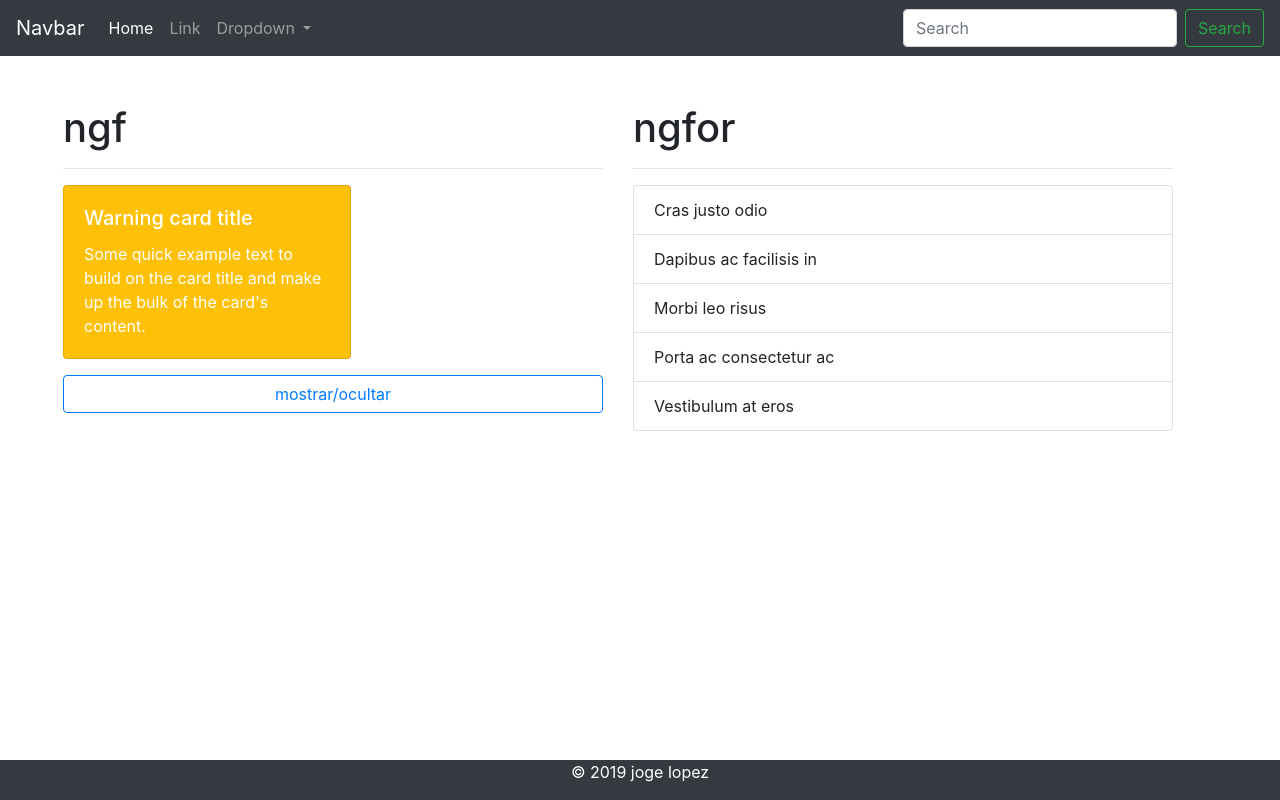
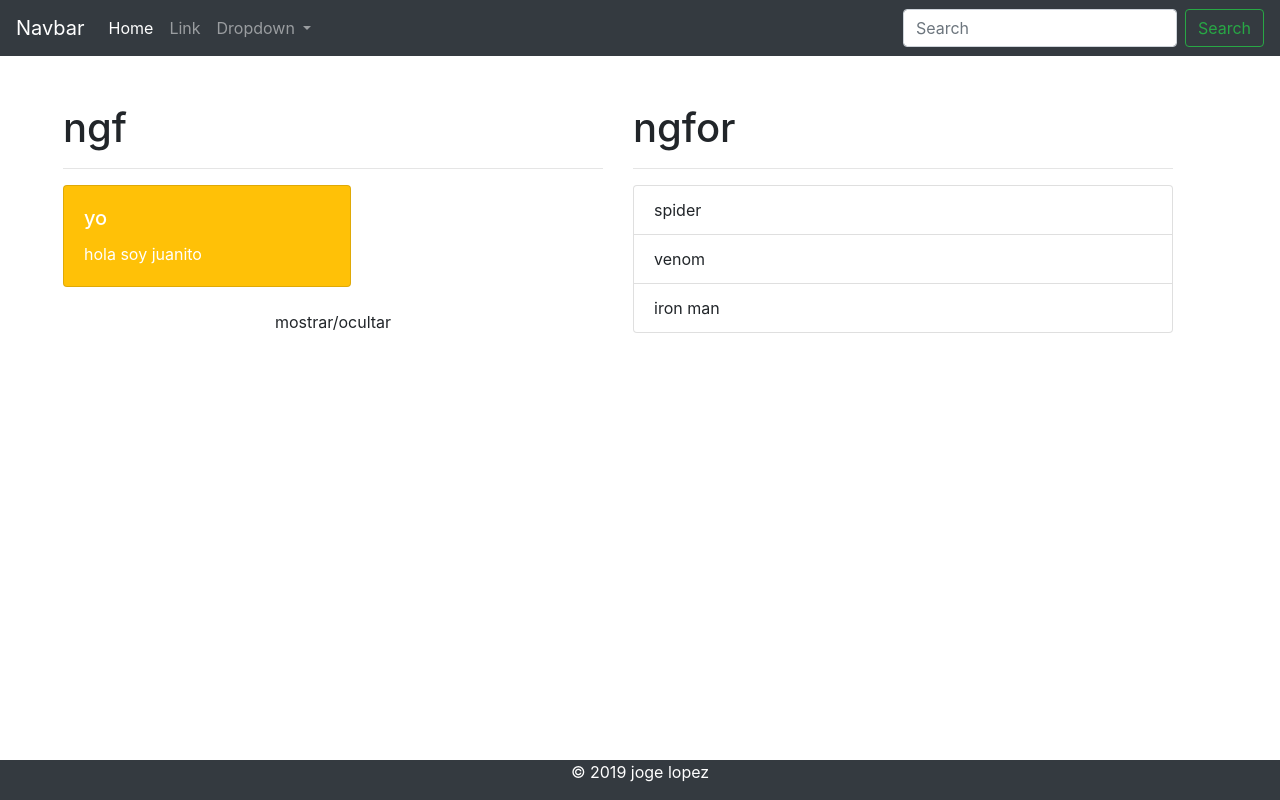
Before and after one commit to jorge238/angular, an Angular app in the folder Aplicacion1-hola mundo/HolaMundo/: page / in a window 1280 px wide. Built offline with nearby package versions, Linux system fonts and the light colour scheme.

Commit message:
actualizacion 5 cierre del programa ngif y ng for
introduciomos ng y ng for para darle funcionalidad a nustra pagina el cual ngid se utiliza para aparecer y desaparecer nuestro div y el ng for se utiliza para agregar un arreglo

```diff
--- a/Aplicacion1-hola mundo/HolaMundo/src/app/components/body/body.component.html
+++ b/Aplicacion1-hola mundo/HolaMundo/src/app/components/body/body.component.html
@@ -13,13 +13,13 @@
         <div class="col">
             <h1>ngf</h1>
             <hr>
-            <div class="card text-white bg-warning mb-3" style="max-width: 18rem;">
+            <div *ngIf="ver" class="card text-white bg-warning mb-3" style="max-width: 18rem;">
                 <div class="card-body">
-                    <h5 class="card-title">Warning card title</h5>
-                    <p class="card-text">Some quick example text to build on the card title and make up the bulk of the card's content.</p>
+                    <h5 class="card-title">{{titulo.autor}} </h5>
+                    <p class="card-text">{{titulo.mensaje}} </p>
                 </div>
             </div>
-            <button class="btn btn-outline-primary btn-block">
+            <button (click)="ver=!ver" class="btn btn-outlineprimary btn-block">
                   mostrar/ocultar
               </button>
         </div>
@@ -27,11 +27,8 @@
             <h1>ngfor</h1>
             <hr>
             <ul class="list-group">
-                <li class="list-group-item">Cras justo odio</li>
-                <li class="list-group-item">Dapibus ac facilisis in</li>
-                <li class="list-group-item">Morbi leo risus</li>
-                <li class="list-group-item">Porta ac consectetur ac</li>
-                <li class="list-group-item">Vestibulum at eros</li>
+                <li *ngFor="let personaje of personajes" class="list-group-item"> {{personaje}}</li>
+
             </ul>
 
         </div>
--- a/Aplicacion1-hola mundo/HolaMundo/src/app/components/body/body.component.ts
+++ b/Aplicacion1-hola mundo/HolaMundo/src/app/components/body/body.component.ts
@@ -5,7 +5,13 @@ import { Component, OnInit } from '@angular/core';
   templateUrl: './body.component.html'
 })
 export class BodyComponent implements OnInit {
+  ver = true;
+  titulo: any ={
+    mensaje:"hola soy juanito",
+    autor:"yo"
+    };
 
+    personajes:string[]=['spider','venom','iron man'];
   constructor() { }
 
   ngOnInit() {
```
